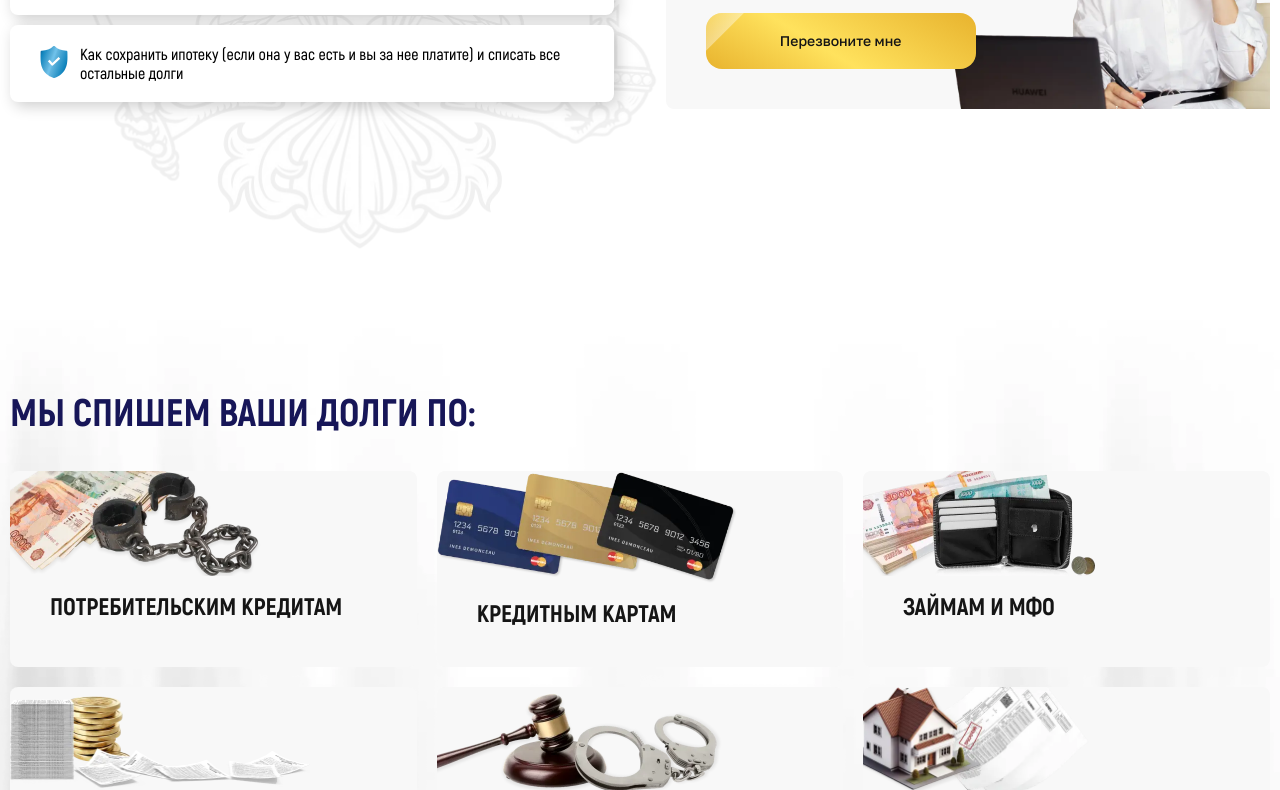
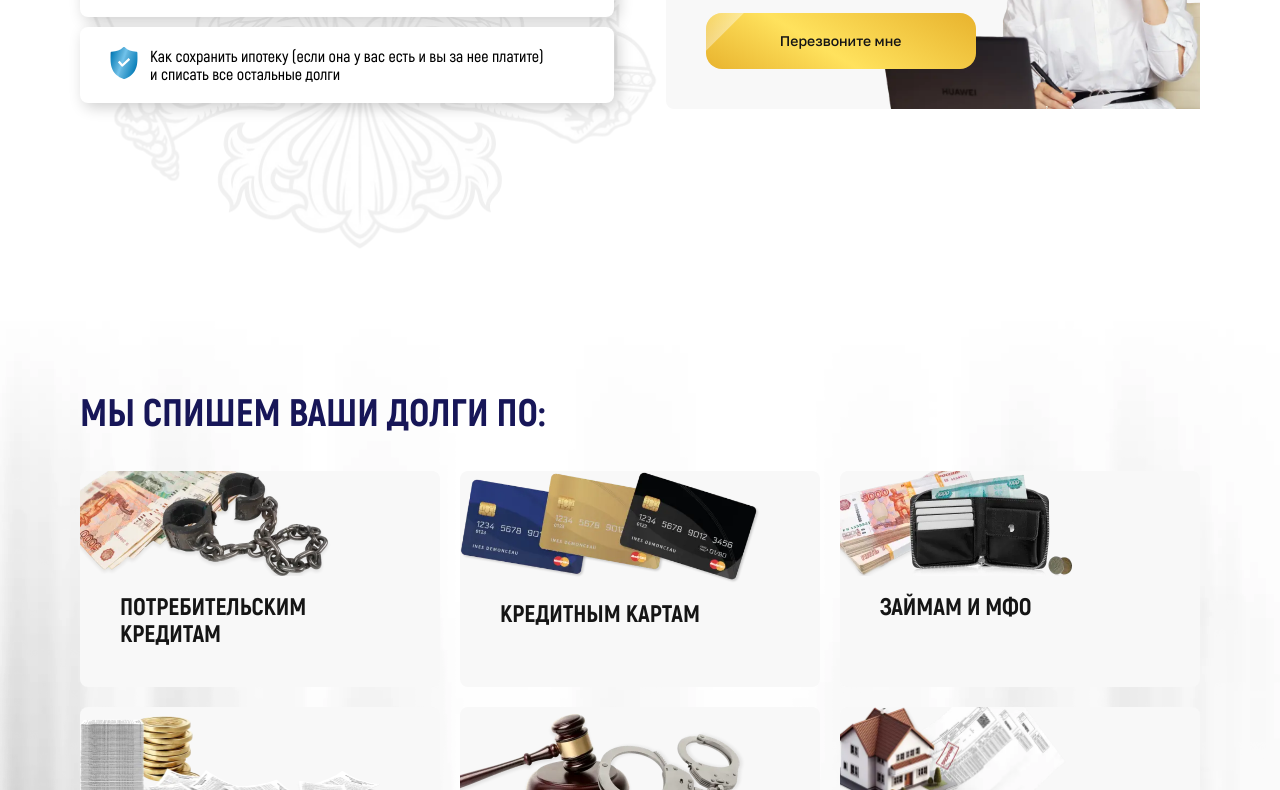
Before and after one commit to yekimur0/bankrot, a plain HTML site: page index.html in a window 1280 px wide. Shown: the part 1148-1938 px from the top of the page. Drawn offline with nearby package versions, Linux system fonts and the light colour scheme.

Commit message:
change width container

```diff
--- a/css/main.css
+++ b/css/main.css
@@ -155,6 +155,12 @@ a {
   }
 }
 
+@media(max-width: 1366px) {
+  .container {
+    max-width: 1140px;
+  }
+}
+
 .container-fluid {
   max-width: 1640px;
   margin: 0 auto;
```
